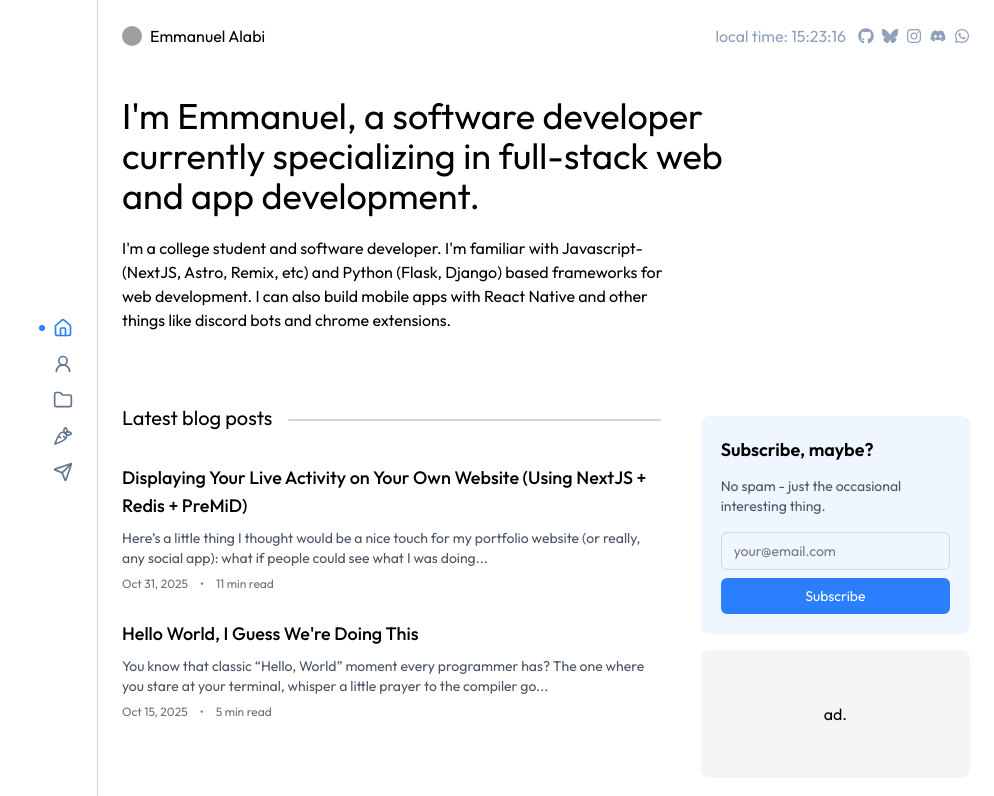
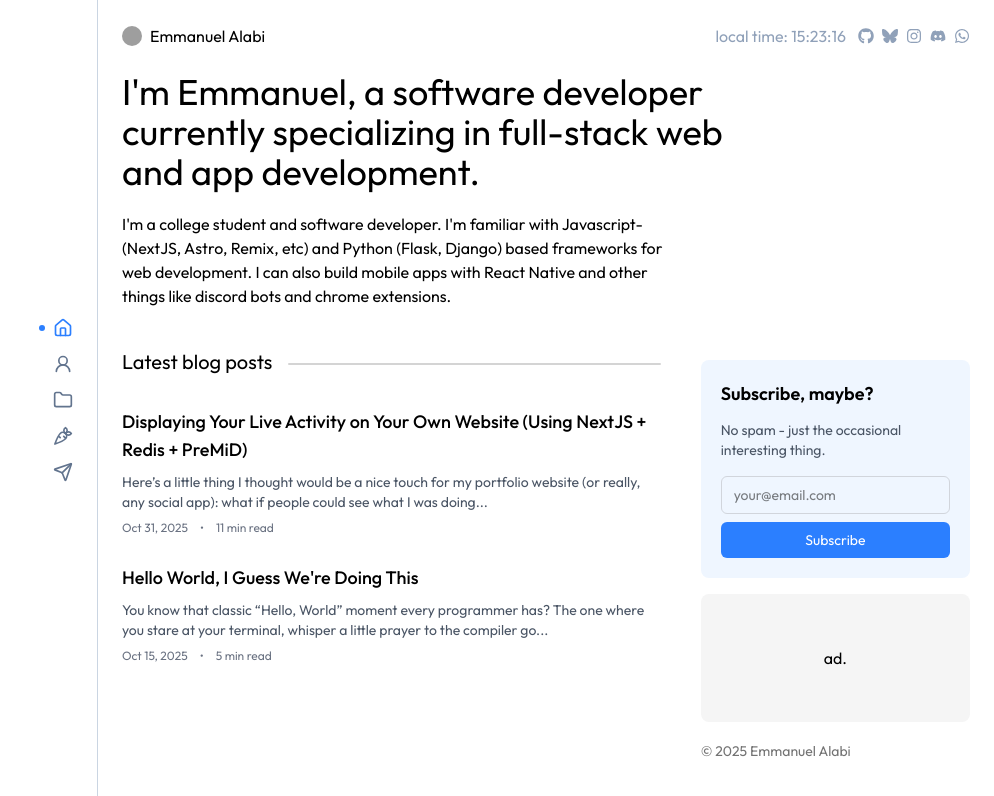
Before and after one commit to emjjkk/portfolio, a Next.js app: page / in a window 1280 px wide. Shown: the top 796 px of the page, without its empty margins (286-1280 px from the left). Built offline with nearby package versions, Linux system fonts and the light colour scheme; no server answers; the database is empty; grey boxes are pictures that could not be loaded.

Commit message:
Adjust heading and paragraph margins in page.tsx

```diff
--- a/app/page.tsx
+++ b/app/page.tsx
@@ -68,11 +68,11 @@ export default function HomePage() {
   return (
     <div className="w-full md:w-[70%] h-screen overflow-y-scroll p-3 md:p-6 cs">
       <Header />
-      <h1 className="text-3xl md:text-4xl my-5 w-full md:w-3/4 mt-5 md:mt-12">
+      <h1 className="text-3xl md:text-4xl my-5 w-full md:w-3/4 mt-5 md:mt-6">
         I'm Emmanuel, a software developer currently specializing in
         full-stack web and app development.
       </h1>
-      <p className="text-md md:w-2/3 mb-8 md:mb-16">
+      <p className="text-md md:w-2/3 mb-8 md:mb-8">
         I'm a college student and software developer. I'm familiar with Javascript- (NextJS, Astro, Remix, etc) and Python (Flask, Django) based frameworks for web development. I can also build  mobile apps with React Native and other things like discord bots and chrome extensions.
       </p>
 
```
